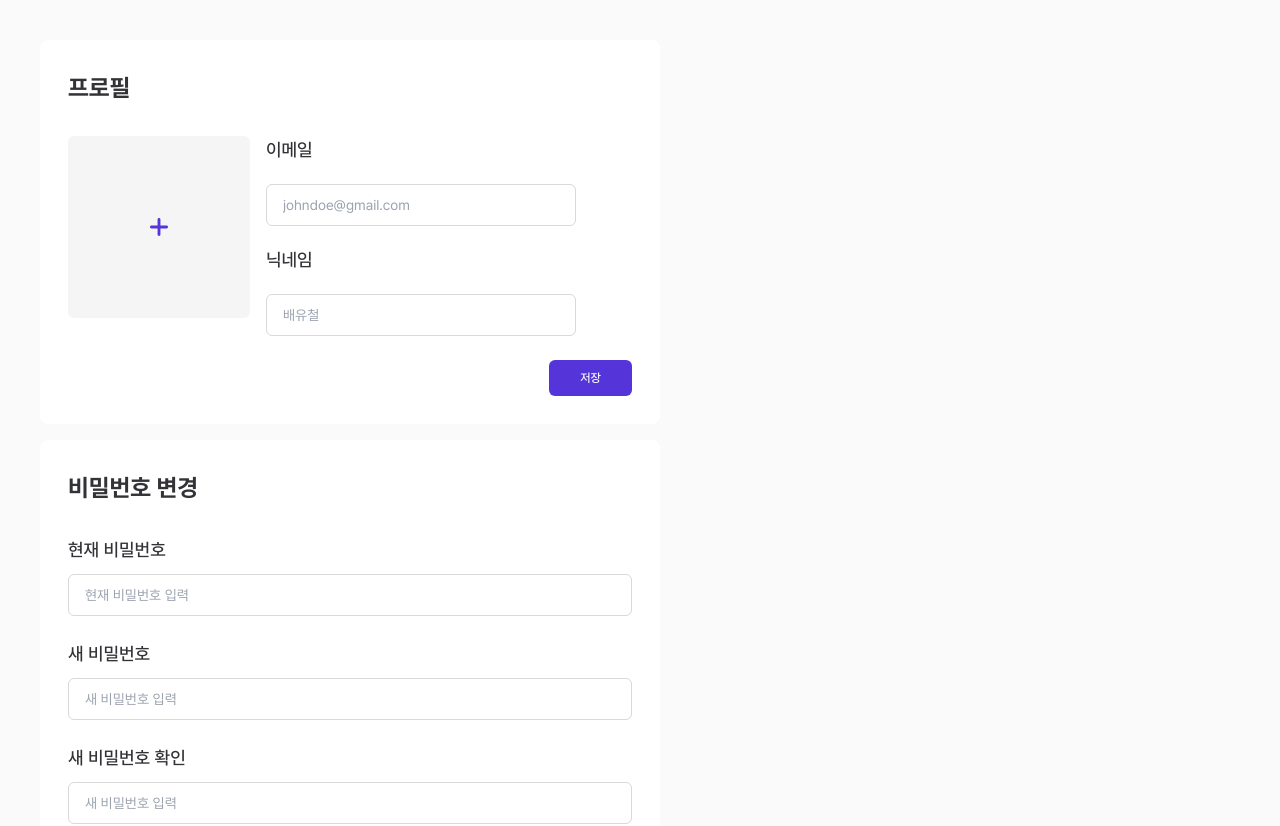
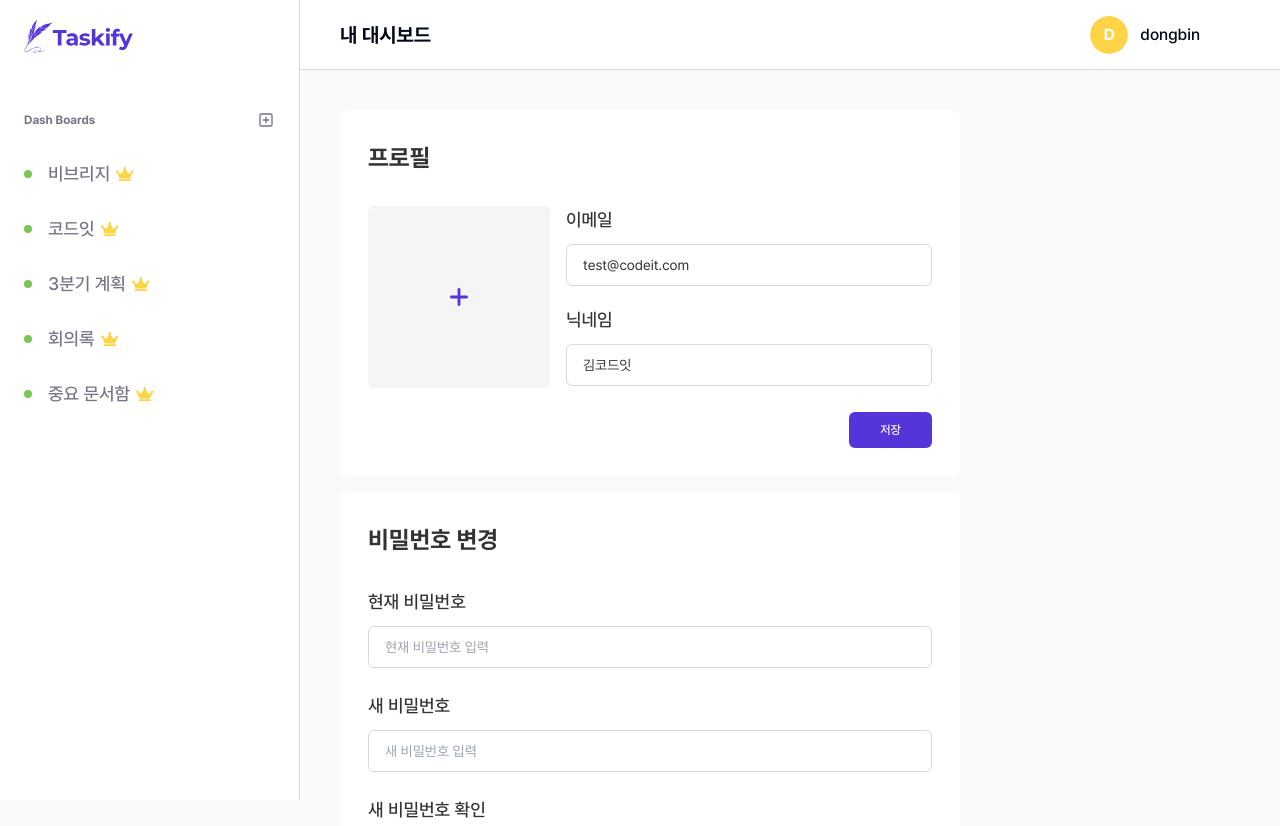
Before and after one commit to ynmkim/taskify, a Next.js app: page /mypage in a window 1280 px wide. Shown: the top 826 px of the page. Built offline with nearby package versions, Linux system fonts and the light colour scheme.

Commit message:
Refactor: input file 스타일 커스텀, 이미지 업로드 기능 구현

```diff
--- /dev/null
+++ b/src/components/domains/mypage/AvatarInput.tsx
@@ -0,0 +1,75 @@
+import { useRef, useState, useEffect, ChangeEvent } from 'react';
+import { cn } from '@/libs/utils';
+import Image from 'next/image';
+import { Input } from '@/components/ui/base-input';
+
+interface AvatarInputProps {
+  className?: string;
+  name: string;
+  value: File | null;
+  onChange: (name: string, value: File | null) => void;
+}
+
+function AvatarInput({ className, name, value, onChange, ...props }: AvatarInputProps) {
+  const inputRef = useRef<HTMLInputElement>(null);
+  const [preview, setPreview] = useState<string>('');
+
+  const handleChange = (e: ChangeEvent<HTMLInputElement>) => {
+    const nextValue = e.target.files?.[0] || null;
+    onChange?.(name, nextValue);
+  };
+
+  useEffect(() => {
+    if (value) {
+      const nextPreview = URL.createObjectURL(value);
+      setPreview(nextPreview);
+
+      return () => {
+        setPreview('');
+        URL.revokeObjectURL(nextPreview);
+      };
+    }
+  }, [value]);
+
+  const handleUploadClick: React.MouseEventHandler<HTMLButtonElement> = () => {
+    inputRef.current?.click();
+  };
+
+  return (
+    <div
+      className={cn(
+        'relative w-[100px] h-[100px] md:w-[182px] md:h-[182px] rounded-md bg-[#F5F5F5] overflow-hidden',
+        className,
+      )}
+      {...props}
+    >
+      {value && (
+        <div className="relative w-full h-full">
+          <Image
+            src={preview}
+            alt="이미지 미리보기"
+            className={cn('block w-full h-full object-center object-cover', { 'opacity-50': preview })}
+            layout="fill"
+            objectFit="cover"
+          />
+        </div>
+      )}
+      <button
+        type="button"
+        onClick={handleUploadClick}
+        className="absolute top-1/2 left-1/2 -translate-x-1/2 -translate-y-1/2 w-5 h-5 md:w-[30px] md:h-[30px] cursor-pointer"
+      >
+        <Image src="/plus_upload.svg" alt="이미지 업로드" className="w-full h-full" layout="fill" objectFit="cover" />
+      </button>
+      <Input
+        type="file"
+        accept="image/png, image/jpg, image/jpeg"
+        onChange={handleChange}
+        ref={inputRef}
+        className="absolute top-0 left-0 w-[1px] h-[1px] opacity-0"
+      />
+    </div>
+  );
+}
+
+export default AvatarInput;
--- a/src/components/domains/mypage/ProfileCard.tsx
+++ b/src/components/domains/mypage/ProfileCard.tsx
@@ -1,45 +1,15 @@
 import DashboardCardTitle from '../mydashboard/DashboaordCardTitle';
 import { cn } from '@/libs/utils';
-import { Label } from '@/components/ui/label';
-import { Input } from '@/components/ui/input';
-import { Button } from '@/components/ui/button';
-import Image from 'next/image';
-
+import ProfileForm from './ProfileForm';
 interface ProfileCardProps {
   className?: string;
 }
 
 export default function ProfileCard({ className, ...props }: ProfileCardProps) {
   return (
-    <div
-      className={cn('max-w-[620px] pt-6 pb-5 px-4 md:pt-8 md:pb-7 md:px-7 rounded-lg bg-white', className)}
-      {...props}
-    >
+    <div className={cn('pt-6 pb-5 px-4 md:pt-8 md:pb-7 md:px-7 rounded-lg bg-white', className)} {...props}>
       <DashboardCardTitle className="mb-6 md:mb-8">프로필</DashboardCardTitle>
-      <form className="flex flex-col gap-6">
-        <div className="flex flex-col md:flex-row gap-4">
-          <div className="flex justify-center items-center w-[100px] h-[100px] md:w-[182px] md:h-[182px] rounded-md bg-[#F5F5F5]">
-            {/* <AvatarInput />  교체 */}
-            <div className="relative w-5 h-5 md:w-[30px] md:h-[30px]">
-              <Image src="/plus_upload.svg" alt="업로드" className="w-full h-full" layout="fill" objectFit="cover" />
-            </div>
-            <Input type="file" className="absolute top-0 left-0 w-[1px] h-[1px] opacity-0" />
-          </div>
-          <div className="flex flex-col grow gap-5">
-            <div className="flex flex-col gap-2.5">
-              <Label>이메일</Label>
-              <Input type="email" placeholder="johndoe@gmail.com" />
-            </div>
-            <div className="flex flex-col gap-2.5">
-              <Label>닉네임</Label>
-              <Input type="text" placeholder="배유철" />
-            </div>
-          </div>
-        </div>
-        <Button type="submit" variant="violet" size="input" text="input" className="self-end">
-          저장
-        </Button>
-      </form>
+      <ProfileForm />
     </div>
   );
 }
--- /dev/null
+++ b/src/components/domains/mypage/ProfileForm.tsx
@@ -0,0 +1,67 @@
+import { useState } from 'react';
+import { cn } from '@/libs/utils';
+import { Label } from '@/components/ui/label';
+import { Input } from '@/components/ui/base-input';
+import { Button } from '@/components/ui/button';
+import AvatarInput from '@/components/domains/mypage/AvatarInput';
+import users from '@/pages/api/mock/users.json';
+
+interface FormValues {
+  email: string;
+  nickname: string;
+  profileImage: File | null;
+}
+
+interface ProfileFormProps {
+  className?: string;
+}
+
+function ProfileForm({ className, ...props }: ProfileFormProps) {
+  const [values, setValues] = useState<FormValues>({
+    email: users.email,
+    nickname: users.nickname,
+    profileImage: null,
+  });
+
+  const handleChange = (name: string, value: string | File | null) => {
+    setValues((prevValues) => ({
+      ...prevValues,
+      [name]: value,
+    }));
+  };
+
+  const handleInputChange = (e: React.ChangeEvent<HTMLInputElement>) => {
+    const { name, value } = e.target;
+    handleChange(name, value);
+  };
+
+  const handleSubmit = (e: React.FormEvent) => {
+    e.preventDefault();
+    console.log(values);
+  };
+
+  return (
+    <form className={cn('flex flex-col gap-6', className)} {...props} onSubmit={handleSubmit}>
+      <div className="flex flex-col md:flex-row gap-4">
+        <div className="flex justify-center items-center w-[100px] h-[100px] md:w-[182px] md:h-[182px] rounded-md bg-[#F5F5F5]">
+          <AvatarInput name="profileImage" value={values.profileImage} onChange={handleChange} />
+        </div>
+        <div className="flex flex-col grow gap-5">
+          <div className="flex flex-col gap-2.5">
+            <Label>이메일</Label>
+            <Input type="email" name="email" value={values.email} onChange={handleInputChange} />
+          </div>
+          <div className="flex flex-col gap-2.5">
+            <Label>닉네임</Label>
+            <Input type="text" name="nickname" value={values.nickname} onChange={handleInputChange} />
+          </div>
+        </div>
+      </div>
+      <Button type="submit" variant="violet" size="input" text="input" className="self-end">
+        저장
+      </Button>
+    </form>
+  );
+}
+
+export default ProfileForm;
--- /dev/null
+++ b/src/pages/api/mock/users.json
@@ -0,0 +1,8 @@
+{
+  "id": 1,
+  "email": "test@codeit.com",
+  "nickname": "김코드잇",
+  "profileImageUrl": "string",
+  "createdAt": "2024-02-03T13:03:50.893Z",
+  "updatedAt": "2024-02-03T13:03:50.893Z"
+}
--- a/src/pages/mypage/index.tsx
+++ b/src/pages/mypage/index.tsx
@@ -1,11 +1,19 @@
+import DashboardHeader from '@/components/header/dashboardHeader';
+import SideBar from '@/components/domains/dashboard/sidebar/SideBar';
 import ProfileCard from '@/components/domains/mypage/ProfileCard';
 import ChangePasswordCard from '@/components/domains/mypage/ChangePasswordCard ';
 
 export default function MyPage() {
   return (
-    <div className="w-screen h-screen p-6 md:p-10 bg-gray-FAFAFA">
-      <ProfileCard className="mb-4" />
-      <ChangePasswordCard />
+    <div className="flex w-screen h-screen bg-gray-FAFAFA">
+      <SideBar />
+      <div className="flex flex-col w-full">
+        <DashboardHeader columnName="내 대시보드" type="myDashboard" />
+        <main className="grow p-6 md:p-10">
+          <ProfileCard className="max-w-[620px] mb-4" />
+          <ChangePasswordCard className="max-w-[620px]" />
+        </main>
+      </div>
     </div>
   );
 }
```
